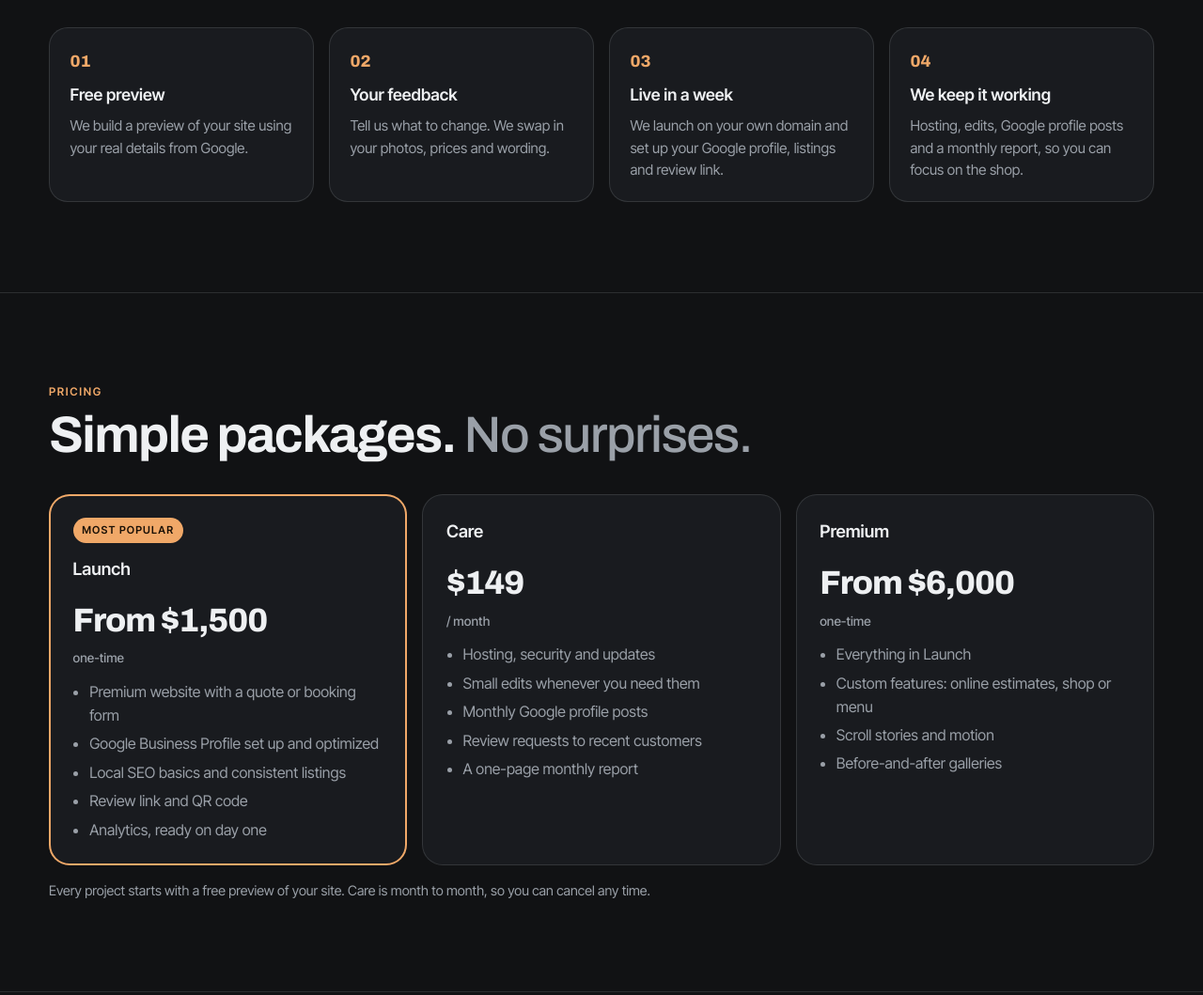
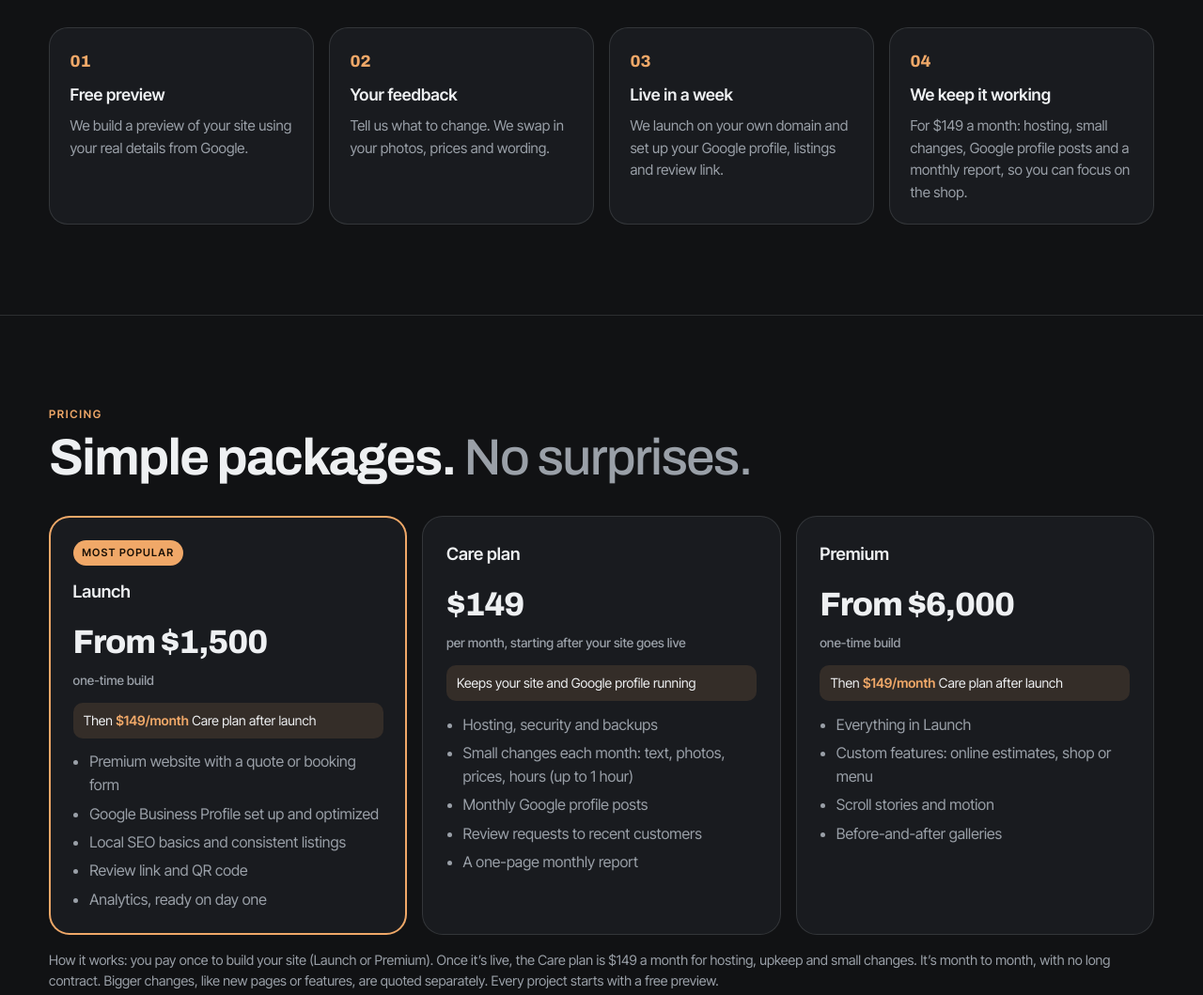
Before and after one commit to theHalfMeal/theHalfMeal.github.io, a plain HTML site: page index.html in a window 1280 px wide. Shown: the part 2760-3819 px from the top of the page at 94% size. Drawn offline with Linux system fonts and the light colour scheme.

Commit message:
Spell out the $149/month Care plan after launch
Co-Authored-By: Claude Opus 5.5 <noreply@anthropic.com>

```diff
--- a/index.html
+++ b/index.html
@@ -75,6 +75,7 @@ section { padding-block: clamp(4rem, 8vw, 6rem); border-top: 1px solid var(--lin
 .inc .ic svg { width: 22px; height: 22px; }
 .inc b { font-size: 1.08rem; } .inc p { color: var(--muted); font-size: .95rem; }
 .tier .per { display: block; margin-top: .2rem; font-family: var(--sans); font-size: .85rem; letter-spacing: 0; color: var(--muted); font-weight: 500; }
+.tier .plus { font-size: .88rem; color: var(--ink); background: rgba(240,168,104,.12); border-radius: 10px; padding: .5rem .7rem; } .tier .plus b { color: var(--accent); }
 .tier .tag { justify-self: start; font-size: .7rem; font-weight: 700; letter-spacing: .1em; text-transform: uppercase; padding: .3rem .6rem; border-radius: 999px; background: var(--accent); color: var(--accent-ink); }
 .steps { list-style: none; padding: 0; margin: 2.2rem 0 0; display: grid; grid-template-columns: repeat(4, 1fr); gap: 16px; counter-reset: s; }
 @media (max-width: 900px) { .steps { grid-template-columns: 1fr 1fr; } } @media (max-width: 520px) { .steps { grid-template-columns: 1fr; } }
@@ -485,7 +486,7 @@ footer { padding-block: 2rem; border-top: 1px solid var(--line); color: var(--mu
         <li><b>Free preview</b><p>We build a preview of your site using your real details from Google.</p></li>
         <li><b>Your feedback</b><p>Tell us what to change. We swap in your photos, prices and wording.</p></li>
         <li><b>Live in a week</b><p>We launch on your own domain and set up your Google profile, listings and review link.</p></li>
-        <li><b>We keep it working</b><p>Hosting, edits, Google profile posts and a monthly report, so you can focus on the shop.</p></li>
+        <li><b>We keep it working</b><p>For $149 a month: hosting, small changes, Google profile posts and a monthly report, so you can focus on the shop.</p></li>
       </ol>
     </div>
   </section>
@@ -495,11 +496,11 @@ footer { padding-block: 2rem; border-top: 1px solid var(--line); color: var(--mu
       <div class="eyebrow">Pricing</div>
       <h2 class="h2" style="margin-top:.6rem">Simple packages. <span>No surprises.</span></h2>
       <div class="tiers">
-        <div class="tier hot"><span class="tag">Most popular</span><h3>Launch</h3><div class="price">From $1,500 <span class="per">one-time</span></div><ul><li>Premium website with a quote or booking form</li><li>Google Business Profile set up and optimized</li><li>Local SEO basics and consistent listings</li><li>Review link and QR code</li><li>Analytics, ready on day one</li></ul></div>
-        <div class="tier"><h3>Care</h3><div class="price">$149 <span class="per">/ month</span></div><ul><li>Hosting, security and updates</li><li>Small edits whenever you need them</li><li>Monthly Google profile posts</li><li>Review requests to recent customers</li><li>A one-page monthly report</li></ul></div>
-        <div class="tier"><h3>Premium</h3><div class="price">From $6,000 <span class="per">one-time</span></div><ul><li>Everything in Launch</li><li>Custom features: online estimates, shop or menu</li><li>Scroll stories and motion</li><li>Before-and-after galleries</li></ul></div>
+        <div class="tier hot"><span class="tag">Most popular</span><h3>Launch</h3><div class="price">From $1,500 <span class="per">one-time build</span></div><div class="plus">Then <b>$149/month</b> Care plan after launch</div><ul><li>Premium website with a quote or booking form</li><li>Google Business Profile set up and optimized</li><li>Local SEO basics and consistent listings</li><li>Review link and QR code</li><li>Analytics, ready on day one</li></ul></div>
+        <div class="tier"><h3>Care plan</h3><div class="price">$149 <span class="per">per month, starting after your site goes live</span></div><div class="plus">Keeps your site and Google profile running</div><ul><li>Hosting, security and backups</li><li>Small changes each month: text, photos, prices, hours (up to 1 hour)</li><li>Monthly Google profile posts</li><li>Review requests to recent customers</li><li>A one-page monthly report</li></ul></div>
+        <div class="tier"><h3>Premium</h3><div class="price">From $6,000 <span class="per">one-time build</span></div><div class="plus">Then <b>$149/month</b> Care plan after launch</div><ul><li>Everything in Launch</li><li>Custom features: online estimates, shop or menu</li><li>Scroll stories and motion</li><li>Before-and-after galleries</li></ul></div>
       </div>
-      <p class="note">Every project starts with a free preview of your site. Care is month to month, so you can cancel any time.</p>
+      <p class="note">How it works: you pay once to build your site (Launch or Premium). Once it’s live, the Care plan is $149 a month for hosting, upkeep and small changes. It’s month to month, with no long contract. Bigger changes, like new pages or features, are quoted separately. Every project starts with a free preview.</p>
     </div>
   </section>
 
```
